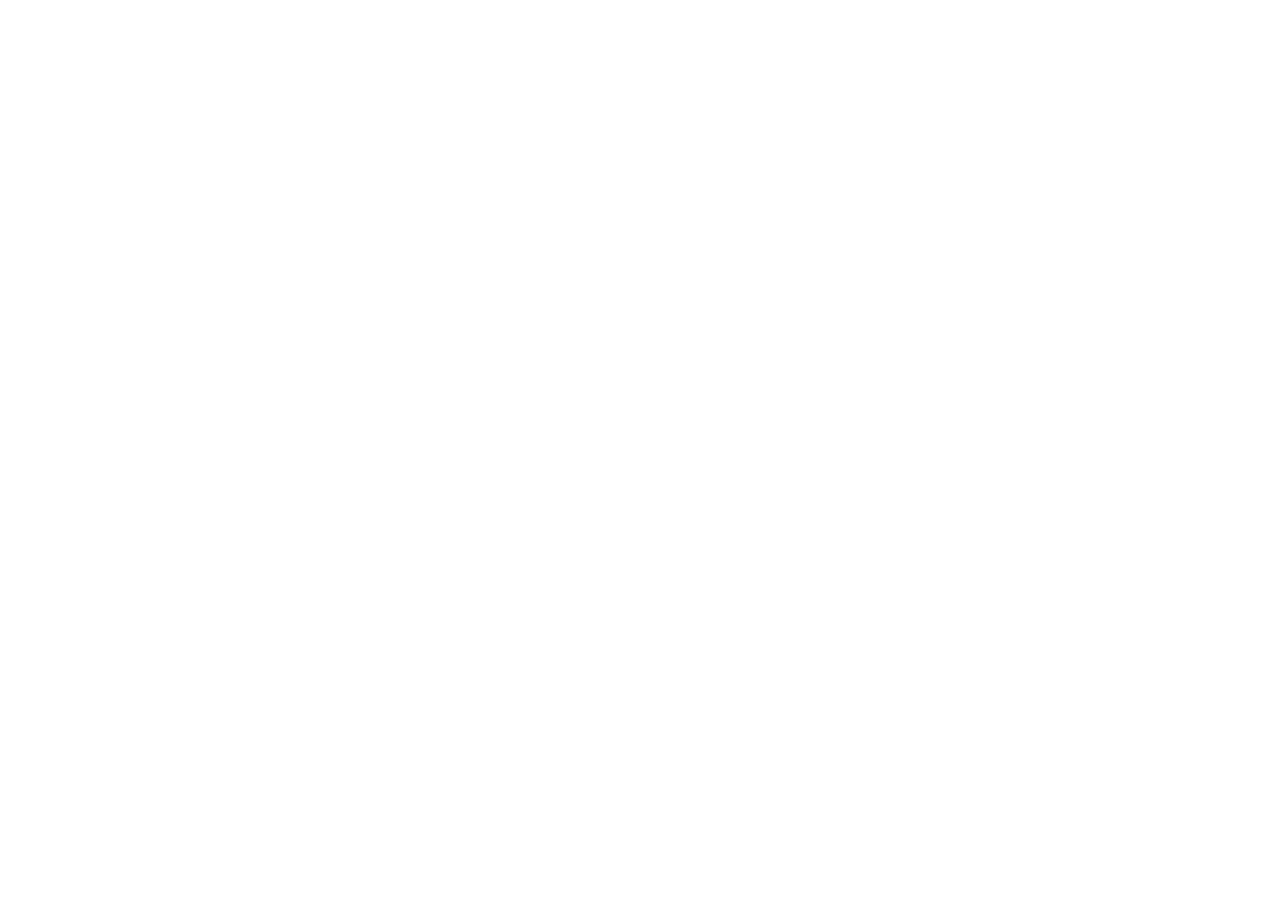
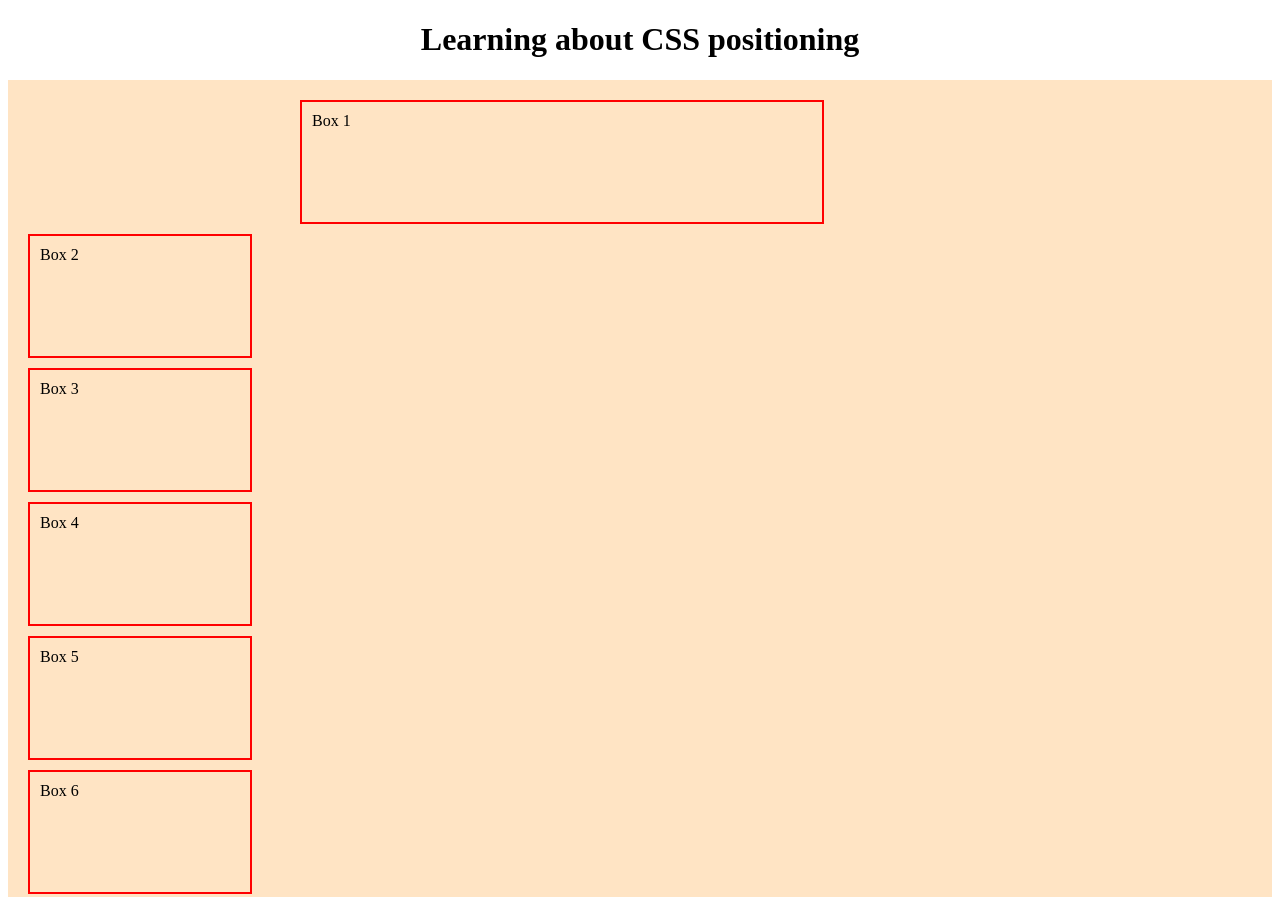
Before and after one commit to racerfire321/form, a plain HTML site: page Practice/about.html in a window 1280 px wide. Shown: the top 897 px of the page. Before the commit the page ends 800 px from the top, so only its background shows below. Drawn offline with Linux system fonts and the light colour scheme.

Commit message:
positioning

```diff
--- a/Practice/about.html
+++ b/Practice/about.html
@@ -4,8 +4,49 @@
   <meta charset="UTF-8">
   <meta name="viewport" content="width=device-width, initial-scale=1.0">
   <title>Positioning</title>
+  <style>
+    h1 {
+      text-align: center;
+    }
+  .container {
+    background-color: bisque;
+    padding: 10px;
+    position: relative;
+    height: 600vh;
+  }
+
+  .box {
+      height: 100px;
+      width: 200px;
+      border: 2px solid red;
+      padding: 10px;
+      margin: 10px;
+
+  }
+
+  #box-1 {
+      position: sticky;
+      top:0px;
+      left: 300px;
+      width: 500px;
+  }
+
+  </style>
 </head>
 <body>
+    <!-- Positioning (relative, absolute, fixed, sticky)
+      top, left, bottom, right
 
+      Note: All html elements are static in first place.
+    -->
+    <h1>Learning about CSS positioning</h1>
+    <div class="container">
+      <div class="box" id="box-1">Box 1</div>
+      <div class="box" id="box-2">Box 2</div>
+      <div class="box" id="box-3">Box 3</div>
+      <div class="box" id="box-4">Box 4</div>
+      <div class="box" id="box-5">Box 5</div>
+      <div class="box" id="box-6">Box 6</div>
+    </div>
 </body>
 </html>
```
